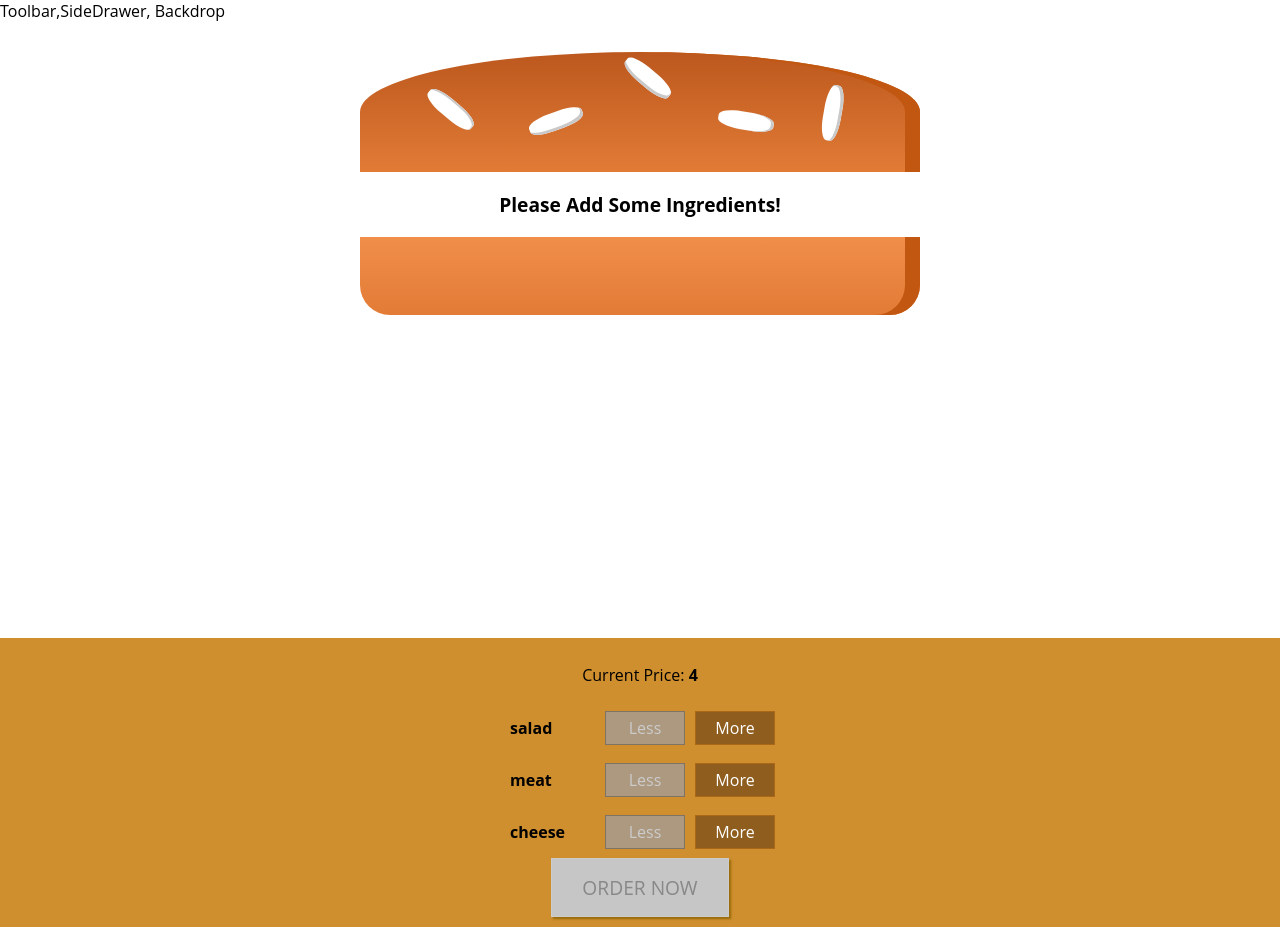
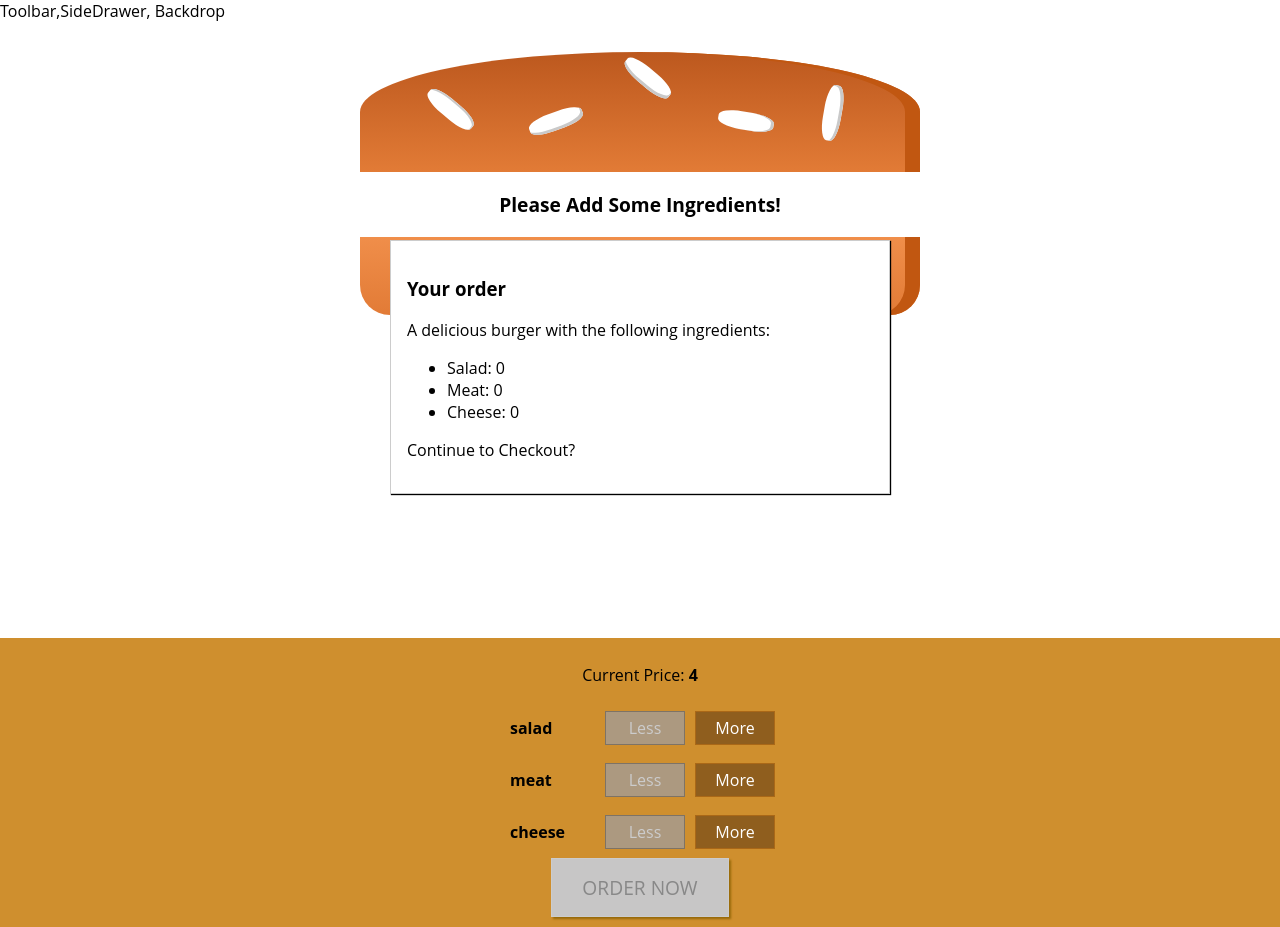
Before and after one commit to sharifahblessing/burger-project, a React (Create React App) app: page / in a window 1280 px wide. Built offline with nearby package versions, Linux system fonts and the light colour scheme.

Commit message:
Added an Order summar

```diff
--- /dev/null
+++ b/src/components/Burger/OrderSummary/OrderSummary.js
@@ -0,0 +1,23 @@
+import React from 'react';
+import Wrap from '../../../hoc/Wrap'
+
+const orderSummary = (props) => {
+
+    const ingredientSummary = Object.keys(props.ingredients)
+        .map(ingKey => {
+            return <li><span style={{textTransform: 'capitalize'}}>{ingKey}</span>: {props.ingredients[ingKey]}</li>
+        });
+
+    return (
+        <Wrap>
+            <h3>Your order</h3>
+            <p> A delicious burger with the following ingredients:</p>
+            <ul>
+                {ingredientSummary}
+            </ul>
+            <p>Continue to Checkout?</p>
+        </Wrap>
+    )
+}
+
+export default orderSummary;
--- /dev/null
+++ b/src/components/UI/Modal/Modal.js
@@ -0,0 +1,8 @@
+import React from 'react';
+import classes from '../Modal/Modal.module.css';
+
+const modal = (props) => {
+   return  <div className={classes.Modal}>{props.children}</div>
+}
+
+export default modal;
--- /dev/null
+++ b/src/components/UI/Modal/Modal.module.css
@@ -0,0 +1,20 @@
+.Modal {
+    position: fixed;
+    z-index: 500;
+    background-color: white;
+    width: 70%;
+    border: 1px solid #ccc;
+    box-shadow: 1px 1px 1px black;
+    padding: 16px;
+    left: 15%;
+    top: 30%;
+    box-sizing: border-box;
+    transition: all 0.3s ease-out;
+}
+
+@media (min-width: 600px) {
+    .Modal {
+        width: 500px;
+        left: calc(50% - 250px);
+    }
+}
--- a/src/containers/BurgerBuilder/BurgerBuilder.js
+++ b/src/containers/BurgerBuilder/BurgerBuilder.js
@@ -2,6 +2,8 @@
 import Wrap from '../../hoc/Wrap'
 import Burger from '../../components/Burger/Burger'
 import BuildControls from '../../components/Burger/BuildControls/BuildControls'
+import Modal from '../../components/UI/Modal/Modal'
+import OrderSummary from  '../../components/Burger/OrderSummary/OrderSummary'
 
 const INGREDIENT_PRICES = {
     salad: 0.5,
@@ -19,7 +21,7 @@
             cheese: 0,
         },
         totalPrice: 4,
-        purchasable:false
+        purchasable: false
     }
 
 
@@ -35,18 +37,19 @@
         const newPrice = oldPrice + priceAddition;
         this.setState({
             totalPrice: newPrice,
-            ingredients: updatedIngredients })
+            ingredients: updatedIngredients
+        })
         this.updatePurchaseState();
     }
 
     removeIngredientHandler = (type) => {
         const oldCount = this.state.ingredients[type];
-        if(oldCount <=0 ){
-            return ;
+        if (oldCount <= 0) {
+            return;
         }
 
         const updateCount = oldCount - 1;
-        const updatedIngredients ={
+        const updatedIngredients = {
             ...this.state.ingredients
         }
         updatedIngredients[type] = updateCount;
@@ -54,8 +57,8 @@
         const oldPrice = this.state.totalPrice;
         const newPrice = oldPrice - priceReduction;
         this.setState({
-            totalPrice:newPrice ,
-             ingredients: updatedIngredients
+            totalPrice: newPrice,
+            ingredients: updatedIngredients
         })
         this.updatePurchaseState();
     }
@@ -82,11 +85,14 @@
             ...this.state.ingredients
         };
 
-        for(let key in disabledInfo) {
+        for (let key in disabledInfo) {
             disabledInfo[key] = disabledInfo[key] <= 0;
         }
         return (
             <Wrap>
+                <Modal>
+                    <OrderSummary ingredients={this.state.ingredients} />
+                </Modal>
                 <Burger ingredients={this.state.ingredients} />
                 <BuildControls
                     ingredientAdded={this.addIngredientHandler}
```
Also changed, not shown: src/components/UI/Backdrop/Backdrop.js (added, +7 -0 lines).
